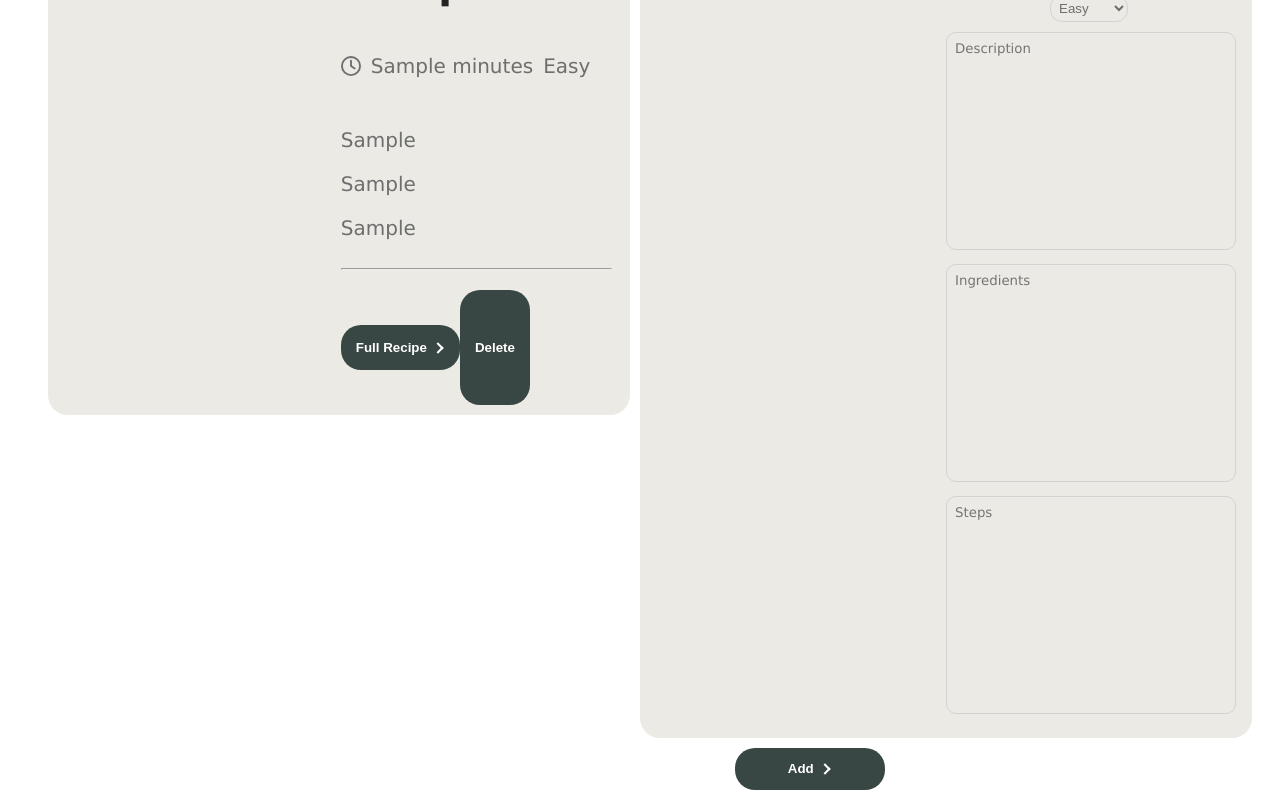
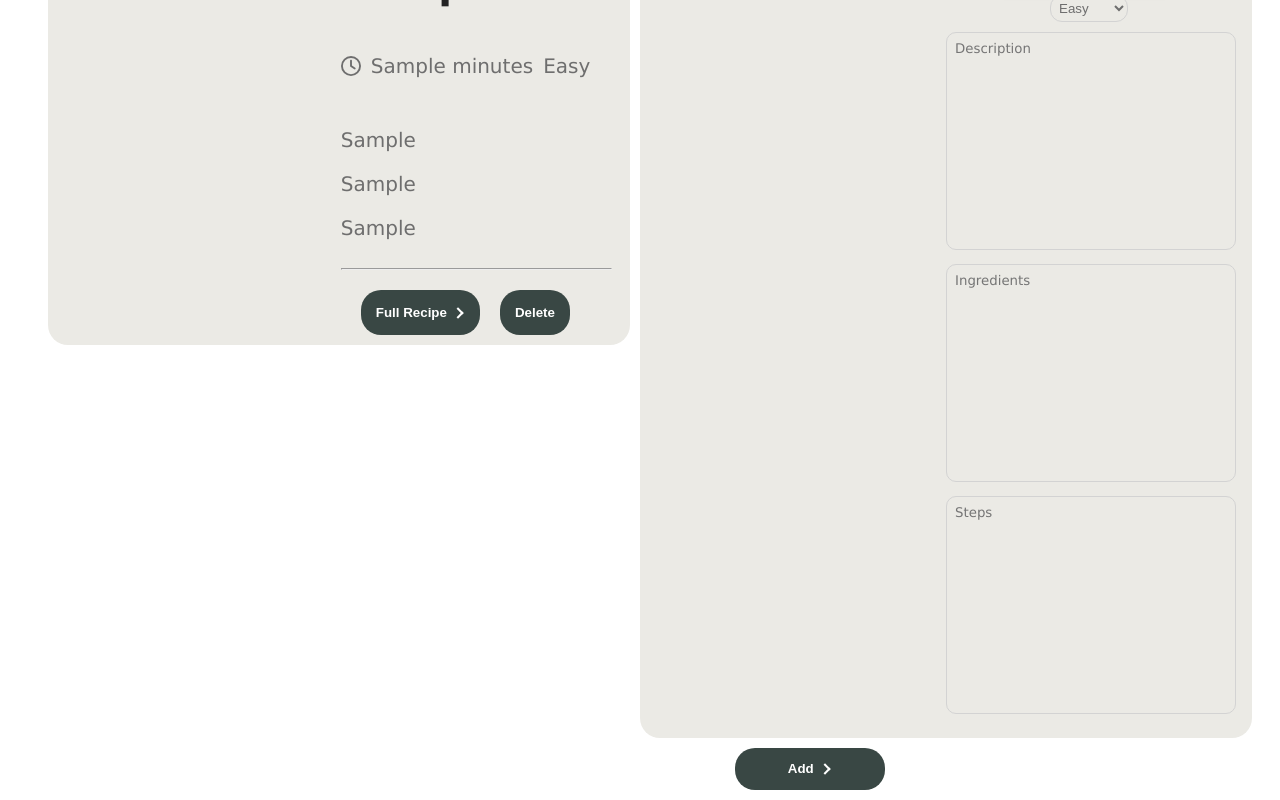
Before and after one commit to anthony39844/CookBook, a React app: page /RecipeList in a window 1280 px wide. Both pictures are taken after typing "Sample", "Sample", "Sample", "Sample", "Sample" into the empty fields and a click on the button "Add". Shown: the part 192-992 px from the top of the page. Built offline with nearby package versions, Linux system fonts and the light colour scheme; the HTML template or start-up script is replaced by a standard one.

Commit message:
Fixed formatting

```diff
--- a/src/RecipePreview.jsx
+++ b/src/RecipePreview.jsx
@@ -31,7 +31,6 @@ function RecipePreview({ image, name, timeNeed, difficulty, description, ingredi
                     </div>
                     <hr></hr>
                     <div className='recipe-buttons'>
-                        <nav>
                         <Link className = "Link-full" to='/Full'>
                         <button className='button' onClick={()=>handleFull(props)}>
                             Full Recipe
@@ -40,7 +39,6 @@ function RecipePreview({ image, name, timeNeed, difficulty, description, ingredi
                             </div>
                         </button>
                     </Link>
-                        </nav>
                     <button className='button' onClick={()=>deleteRecipe(id)}>Delete</button>
                     </div>
                 </div>
```
